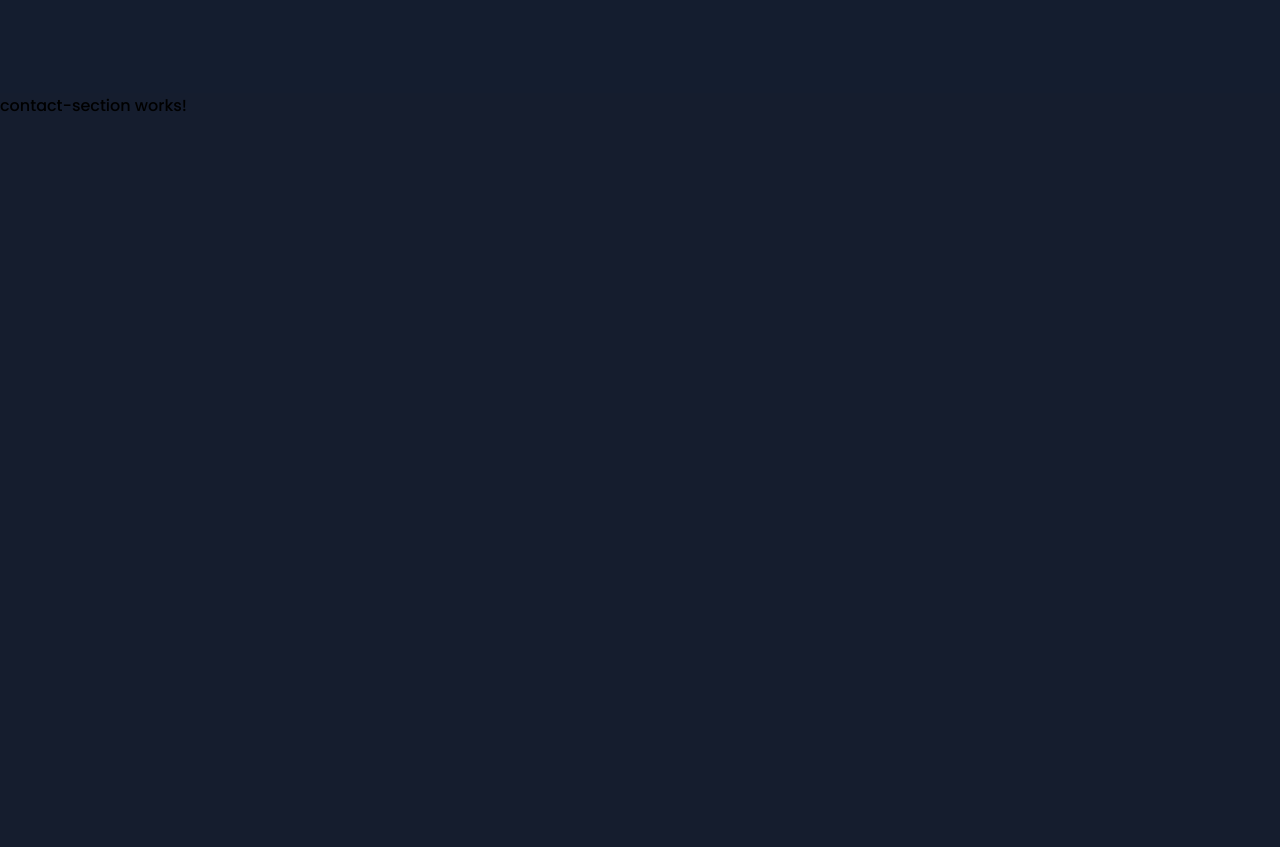
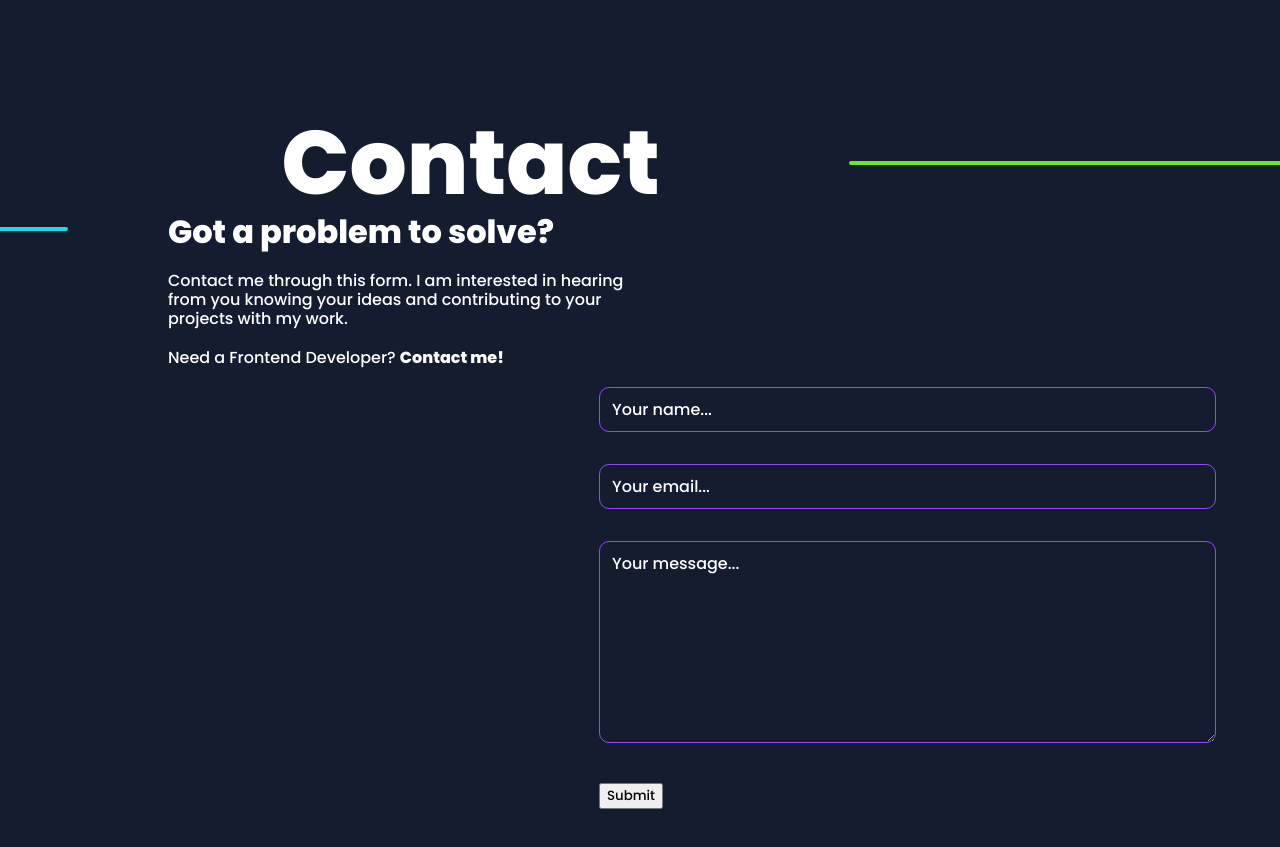
Before and after one commit to SebastianSchult/portfolioVer2, an Angular app: page / in a window 1280 px wide. Shown: the part 4354-5201 px from the top of the page. Before the commit the page ends 4472 px from the top, so only its background shows below. Built offline with nearby package versions, Linux system fonts and the light colour scheme.

Commit message:
adding contact-section adding form

```diff
--- a/src/app/main-content/contact-section/contact-section.component.html
+++ b/src/app/main-content/contact-section/contact-section.component.html
@@ -1 +1,36 @@
-<p>contact-section works!</p>
+<div class="contact-section">
+  <div class="contact-content">
+    <div class="contact-headline">
+      <h2>Contact</h2>
+      <div class="contact-line"></div>
+    </div>
+    <div class="contact-d-flex">
+        <div class="contact-line-span"></div>
+        <div>
+            <div class="contact-text">
+                <span class="contact-text-headline">Got a problem to solve?</span>
+                <span class="contact-text-block">Contact me through this form. I am interested in hearing from you
+                    knowing your ideas and contributing to your projects with my work.
+                </span>
+                <span class="contact-text-end">Need a Frontend Developer? <b>Contact me!</b> </span>
+            </div>
+        </div>
+    </div>
+    <div class="contact-form">
+        <form (ngSubmit)="onSubmit()">
+            <label for="name"></label>
+            <input [(ngModel)]="contactData.name" type="text" id="name" name="name" placeholder="Your name...">
+
+            <label for="email"></label>
+            <input [(ngModel)]="contactData.email" type="email" id="email" name="email" placeholder="Your email...">
+
+            <label for="message"></label>
+            <textarea [(ngModel)]="contactData.message" type="email" id="message" name="messagge" placeholder="Your message..."></textarea>
+
+            <input type="submit" value="Submit">
+
+        </form>
+    </div>
+
+  </div>
+</div>
--- a/src/app/main-content/contact-section/contact-section.component.scss
+++ b/src/app/main-content/contact-section/contact-section.component.scss
@@ -0,0 +1,138 @@
+.contact-section {
+  background-color: #141d2f;
+  z-index: 0;
+  position: relative;
+  overflow: hidden;
+  display: flex;
+  justify-content: center;
+}
+
+.contact-content {
+  width: 100%;
+  max-width: 1920px;
+}
+
+.contact-headline {
+  display: flex;
+  position: relative;
+  margin-left: 25%;
+  padding: 1rem 0rem;
+  width: 100%;
+  justify-content: center;
+  align-items: center;
+  h2 {
+    font-weight: 700;
+    font-size: 90px;
+    line-height: 108px;
+    color: white;
+    position: relative;
+    transform: translate(-50%);
+  }
+}
+
+.contact-line {
+  width: 600px;
+  height: 4px;
+  background-color: #70e61c;
+
+  border-radius: 10px 0px 0px 10px;
+}
+
+.contact-d-flex {
+  display: flex;
+  position: relative;
+}
+
+.contact-line-span {
+  width: 68px;
+  height: 4px;
+  border-radius: 0 10px 10px 0;
+  background-color: #1cdae6;
+  left: 0;
+  position: relative;
+  z-index: 8;
+  align-items: center;
+  bottom: 6px;
+}
+
+.contact-text {
+  width: 473px;
+  color: white;
+  display: flex;
+  flex-direction: column;
+  margin-left: 100px;
+  position: relative;
+  bottom: 20px;
+  gap: 20px;
+}
+
+.contact-text-headline {
+  color: white;
+  display: flex;
+  flex-direction: column;
+  font-weight: 700;
+  font-size: 32px;
+  line-height: 38px;
+}
+
+.contact-text-block {
+  font-weight: 400;
+  font-size: 16px;
+  line-height: 19px;
+}
+
+.contact-text-end {
+  font-size: 16px;
+  font-weight: 400;
+  line-height: 19px;
+}
+
+.contact-form {
+  display: flex;
+  height: 630px;
+  margin: 0 5% 0 auto;
+  max-width: 617px;
+  z-index: 1;
+  position: relative;
+  margin-right: 5%;
+  ::placeholder {
+    color: white;
+  }
+}
+
+form {
+  display: block;
+  unicode-bidi: isolate;
+}
+
+input[type="text"],
+[type="email"],
+select,
+textarea {
+  width: 100%;
+  padding: 12px;
+  border: 1px solid #9747ff;
+  border-radius: 10px;
+  box-sizing: border-box;
+  resize: vertical;
+  background-color: #141d2f;
+  font-weight: 400;
+  font-size: 16px;
+  line-height: 19px;
+  margin-bottom: 32px;
+  font-family: "Poppins";
+  cursor: pointer;
+  color: white;
+}
+
+textarea {
+  height: 202px;
+  background-position: 570px 15px !important;
+}
+
+input[type="text"]:hover,
+[type="email"]:hover,
+select:hover,
+textarea:hover {
+  border: 1px solid #1cdae6;
+}
--- a/src/app/main-content/contact-section/contact-section.component.ts
+++ b/src/app/main-content/contact-section/contact-section.component.ts
@@ -1,12 +1,24 @@
+import { CommonModule } from '@angular/common';
 import { Component } from '@angular/core';
+import { FormsModule } from '@angular/forms';
+
 
 @Component({
   selector: 'app-contact-section',
   standalone: true,
-  imports: [],
+  imports: [FormsModule, CommonModule],
   templateUrl: './contact-section.component.html',
   styleUrl: './contact-section.component.scss'
 })
 export class ContactSectionComponent {
 
+  contactData = {
+    name: "",
+    email: "",
+    message: "",
+  }
+
+onSubmit() {
+  console.log(this.contactData)
 }
+}
```
